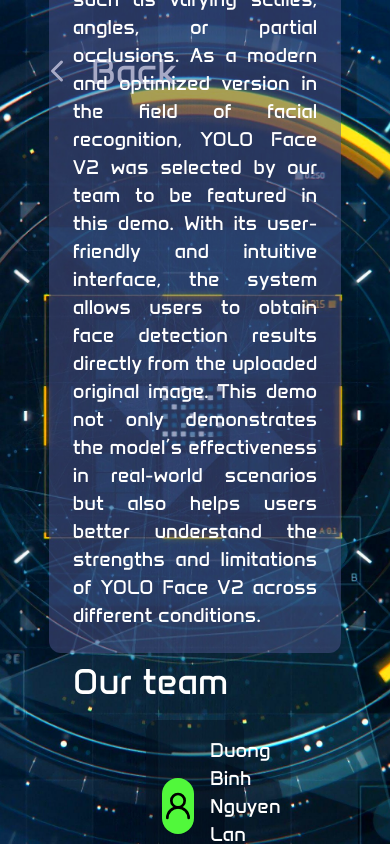
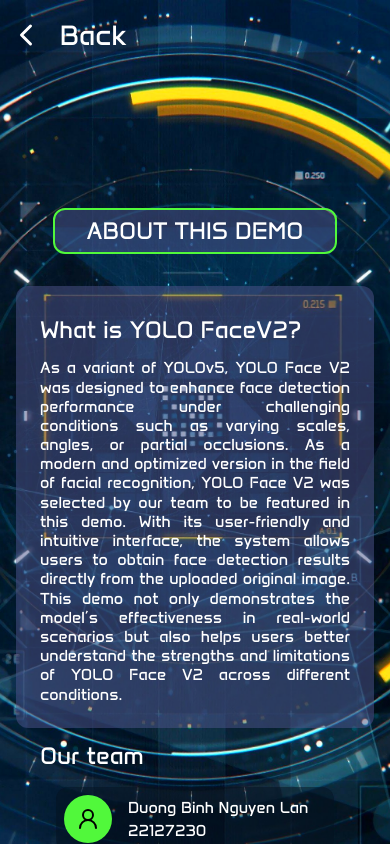
Before and after one commit to JackArrowden/FaceDetectionDemo, a React (Vite) app in the folder frontend/: page /about in a window 390 px wide. Built offline with nearby package versions, Linux system fonts and the light colour scheme.

Commit message:
frontend: add responsive

```diff
--- a/frontend/src/components/about/About.tsx
+++ b/frontend/src/components/about/About.tsx
@@ -9,22 +9,23 @@ import { UserRound } from 'lucide-react'
 
 function AboutPage() {
     return (
-        <div className="h-full w-full overflow-hidden flex flex-col relative justify-center items-center">
+        <div className="page h-full w-full overflow-hidden flex flex-col relative justify-center items-center">
             <img src={bg_img} alt="" className="web-bg"/>
             <BackBtn />
 
+            <div className="page-content">
                 <div className="about-header rounded-xl my-2">
-                <p className="uppercase text-4xl my-2 mx-16 text-white">about this demo</p>
+                    <p className="media uppercase text-4xl my-2 mx-16 text-white">about this demo</p>
                 </div>
 
-            <div className="about-content-cont z-10 rounded-xl w-9/12 my-1 p-6">
+                <div className="about-content-cont rounded-xl w-9/12 my-1 p-6">
                     <p className="about-content-header text-4xl mb-2 text-white">What is YOLO FaceV2?</p>
                     <p className="about-content-content text-xl mt-2 text-white">
                         As a variant of YOLOv5, YOLO Face V2 was designed to enhance face detection performance under challenging conditions such as varying scales, angles, or partial occlusions. As a modern and optimized version in the field of facial recognition, YOLO Face V2 was selected by our team to be featured in this demo. With its user-friendly and intuitive interface, the system allows users to obtain face detection results directly from the uploaded original image. This demo not only demonstrates the model’s effectiveness in real-world scenarios but also helps users better understand the strengths and limitations of YOLO Face V2 across different conditions.
                     </p>
                 </div>
 
-            <div className="flex flex-col justify-center z-10 rounded-xl w-9/12 my-1 px-6">
+                <div className="about-content-cont2 flex flex-col justify-center rounded-xl w-9/12 my-1 px-6">
                     <p className="about-content-header text-4xl mb-2 text-white">Our team</p>
                     <div className="mt-2 flex flex-row justify-center flex-wrap">
                         {teamInfo.map((member, index) => (
@@ -33,7 +34,7 @@ function AboutPage() {
                                 className="about-item"
                                 onClick={() => window.open(member.github, "_blank")}
                             >
-                            <div className="flex justify-center items-center w-14 h-14 rounded-full bg-[#51F83B] mr-4">
+                                <div className="about-subitem flex justify-center items-center w-14 h-14 rounded-full bg-[#51F83B] mr-4">
                                     <UserRound size={32} color='black'/>
                                 </div>
                                 <div key={index} className="flex flex-col">
@@ -45,6 +46,7 @@ function AboutPage() {
                     </div>
                 </div>
             </div>
+        </div>
     )
 }
 
--- a/frontend/src/components/about/BackBtn.tsx
+++ b/frontend/src/components/about/BackBtn.tsx
@@ -1,12 +1,13 @@
 import { ChevronLeft } from "lucide-react"
 import { useNavigate } from "react-router"
+import './backBtn.css'
 
 function BackBtn() {
     const nav = useNavigate()
 
     return (
         <div
-            className="flex flex-row z-10 absolute top-[6dvh] left-[10dvw] justify-center items-center cursor-pointer hover:opacity-80"
+            className="backbtn flex flex-row z-20 absolute top-[6dvh] left-[10dvw] justify-center items-center cursor-pointer hover:opacity-80"
             onClick={() => nav('/')}
         >
             <ChevronLeft size={36} className="mr-4" color="white"/>
--- a/frontend/src/components/about/about.css
+++ b/frontend/src/components/about/about.css
@@ -1,3 +1,7 @@
+.page-content {
+    @apply flex flex-col items-center justify-center w-[100dvw] z-10;
+}
+
 .about-header {
     background-color: rgba(80, 86, 141, 0.5);
     @apply flex justify-center items-center z-10 border-2 border-[#51F83B];
@@ -19,3 +23,103 @@
 .about-item {
     @apply flex flex-row items-center w-[40%] cursor-pointer bg-[rgb(5,19,33,0.5)] hover:bg-[rgb(5,19,33,0.85)] p-[1rem] rounded-[0.75rem] mx-[1rem] my-[0.2rem];
 }
+
+@media (max-width: 1180px) {
+    .about-header {
+        margin-top: 24px;
+    }
+
+    .about-header > p {
+        font-size: 2rem;
+        line-height: 1.1;
+    }
+
+    .about-item {
+        @apply w-[45%];
+    }
+
+    .about-item > div > p {
+        font-size: 18px;
+        line-height: 1.2;
+        margin: 2px 0;
+    }
+}
+
+@media (max-width: 972px) {
+    .about-header {
+        margin: 24px 0;
+    }
+
+    .about-header > p {
+        font-size: 2rem;
+        line-height: 1.1;
+    }
+
+    .about-item {
+        @apply w-[90%];
+    }
+
+    .about-item > div > p {
+        font-size: 16px;
+        line-height: 1.2;
+        margin: 2px 0;
+    }
+
+    .page-content {
+        overflow-y: auto;
+    }
+
+    .about-content-header {
+        margin-top: 8px;
+        font-size: 24px;
+        line-height: 1;
+    }
+
+    .about-content-content {
+        font-size: 16px;
+        line-height: 1.2;
+    }
+
+    .about-content-cont, .about-content-cont2 {
+        width: auto;
+        margin: 8px 16px 0 16px;
+    }
+
+    .about-item {
+        width: 38dvw;
+        padding: 0.5rem;
+    }
+
+    .about-subitem {
+        @apply w-[3rem] h-[3rem];
+    }
+
+    .about-subitem > svg {
+        width: 24px;
+        height: 24px;
+    }
+}
+
+@media (max-width: 700px) {
+    .page-content {
+        margin-top: 10dvh;
+        padding-top: 15dvh;
+        padding-bottom: 2dvh;
+    }
+
+    .about-item {
+        @apply w-[90%];
+    }
+}
+
+@media (max-width: 512px) {
+    .page-content {
+        padding-top: 40dvh;
+    }
+
+    .about-header > p {
+        font-size: 1.5rem;
+        line-height: 1.1;
+        margin: 8px 32px;
+    }
+}
--- /dev/null
+++ b/frontend/src/components/about/backBtn.css
@@ -0,0 +1,11 @@
+@media (max-width: 972px) {
+    .backbtn {
+        top: 2dvh;
+        left: 2dvw;
+    }
+
+    .backbtn > p {
+        font-size: 1.75rem;
+        line-height: 1;
+    }
+}
--- a/frontend/src/components/demo/Demo.tsx
+++ b/frontend/src/components/demo/Demo.tsx
@@ -151,7 +151,7 @@ function DemoPage() {
                         )}
                         <div
                             onClick={() => handleAddFileClick()}
-                            className="flex justify-center items-center gap-2 px-6 py-3 bg-[#51F83B] hover:bg-[#6cae63] rounded-full transition-all duration-300 cursor-pointer"
+                            className="flex justify-center items-center px-6 py-3 bg-[#51F83B] hover:bg-[#6cae63] rounded-full cursor-pointer"
                         >
                             <p className="text-black font-semibold text-xl">Add File</p>
                             <ArrowUp color='black' size={28} />
--- a/frontend/src/components/landing/home.css
+++ b/frontend/src/components/landing/home.css
@@ -11,3 +11,24 @@
     background-color: rgba(255, 230, 230, 0.1);
     @apply flex flex-row items-center justify-center w-full h-[22dvh] z-10;
 }
+
+@media (max-width: 800px) {
+    .box-container {
+        @apply w-[90dvw];
+    }
+}
+
+@media (max-width: 450px) {
+    .box-content {
+        @apply h-[40dvh];
+    }
+
+    .box-container {
+        height: calc(60dvh + 4px);
+        @apply w-[90dvw];
+    }
+
+    .box-content {
+        @apply flex-col justify-around;
+    }
+}
```
Lines whose indentation alone changed are shown as unchanged.
